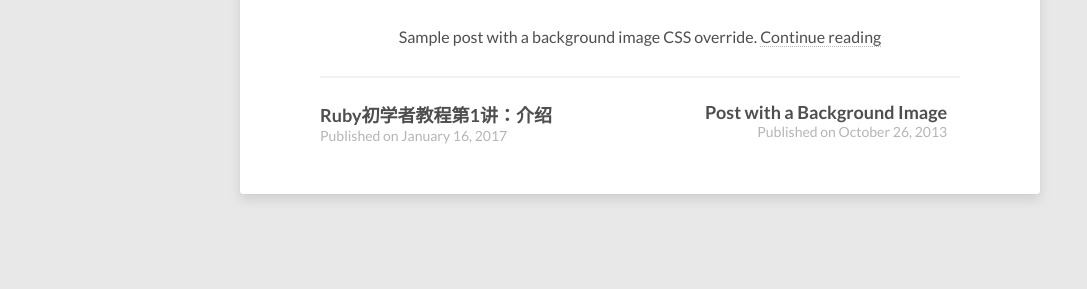
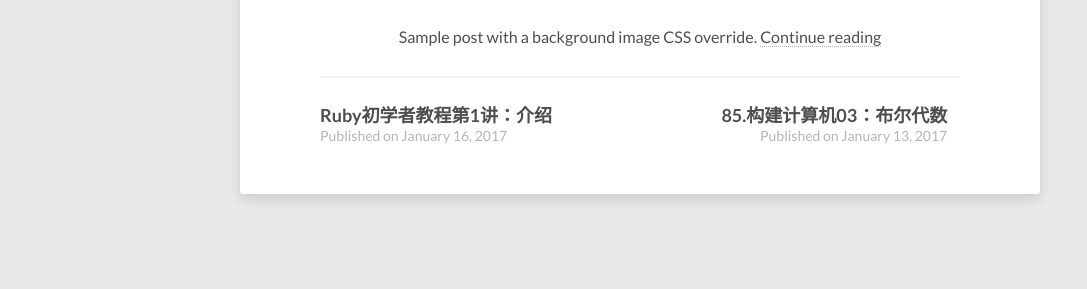
Before and after one commit to snowdj/econapple, a Jekyll site: the page built from _posts/2013-08-12-sample-link-post.md, in a window 1280 px wide. Shown: the part 745-1034 px from the top of the page, without its empty margins (0-1087 px from the left). Built offline with Jekyll 4.4.1, drawn with Linux system fonts in a browser that asks for light colours; nearby versions of some CDN libraries; some of the changed lines change nothing that is shown.

Commit message:
添加文章构造计算机03：布尔代数

```diff
--- a/_config.yml
+++ b/_config.yml
@@ -52,7 +52,7 @@ sass:
 permalink:   /:categories/:title/
 
 # Amount of post to show on home page
-paginate: 5
+paginate: 1
 
 kramdown:
   input: GFM
--- /dev/null
+++ b/_posts/2017-01-13-why-the-boolean-logic-is-important-for-computer-sciences.markdown
@@ -0,0 +1,93 @@
+---
+layout: post
+title: 85.构建计算机03：布尔代数
+description: "Sample post with a background image CSS override."
+tags: [computer]
+image:
+  background: xuanzhi.png
+---
+<div id="目录">
+<h2>Table of Contents</h2>
+<div id="text-table-of-contents">
+<ul>
+<li><a href="#sec-1">1. 翠花，上干货</a></li>
+<li><a href="#sec-2">2. 布尔变量无处不在</a></li>
+<li><a href="#sec-3">3. 布尔的生平</a></li>
+<li><a href="#sec-4">4. 跑个题</a></li>
+<li><a href="#sec-5">5. 布尔代数和逻辑和人工智能</a></li>
+<li><a href="#sec-6">6. 布尔代数和传统代数的区别</a></li>
+<li><a href="#sec-7">7. 布尔代数的运算</a></li>
+</ul>
+</div>
+</div>
+
+# 翠花，上干货<a id="sec-1" name="sec-1"></a>
+
+开始之前，先讲一句干货，以满足一下在后台留言的一些同学，每一期都有人留言说讲的不通俗，没有干货，作为一个负责任的播主，还是听取听众的意见，先把干货端出来，这次音频的内容是讲布尔代数很重要。就这样，布尔代数很重要，只需要知道布尔代数很重要就可以了，至于为啥重要，根本没必要知道，好了，干货结束了，想听干货的同学可以换个电台了，接下来的时间开始吐槽。
+![8501](/images/8501.JPG)
+
+# 布尔变量无处不在<a id="sec-2" name="sec-2"></a>
+
+如果听众中有程序员或者计算机系的学生，一定知道几乎所有常用的编程语言中，不管是C还是C++，还是Java，还是Python，Ruby，在这些编程语言里，常用的数据类型中，一定有个非常重要的类型叫布尔类型。布尔类型里面就是两个值，一个是0，一个是1，或者一个是True，一个是False。有些同学可能会觉得，这简直太无聊了，谁会搞这个发明呢？有这种想法的人并不奇怪，搞出这个发明的人叫乔治•布尔，他发明了一种数学，叫布尔代数。布尔代数发明以后的接近100年中，几乎所有的地球人也是这个想法，谁TMD会用这种发明呢？因此，布尔同学这么出名，并不是因为布尔代数，而是因为微积分以及差分方程这两个数学的分支，只是到了最近，尤其是在1937年一位伟大的计算机先驱香农发现了布尔代数的巨大作用，布尔代数这才开始传播到朋友圈里，然后每个人都开始谈论布尔代数，就好像他们一直以来就很懂一样。
+
+说起来有点讽刺，布尔先生在代数，微积分以及连续数学方面取得的成就当然也是无可比拟的，但是和他在布尔代数方面所取得的成就比起来，还是要黯然失色许多，但是，这么伟大的成就，竟然被埋没了接近100年才被人所发现。
+
+有这样一种可能，在计算机领域，所有的量都可以转换为简单的枚举，只是今天人的认识，还不够深入，有一些已经实现了，有一些还没有实现。不过呢，我认识水平也是非常的有限，不敢对未来做出判断。作为我这个公众号——软件那些事儿——我也只敢光讲一讲布尔先生的生平事迹，对我来说，这些故事已经非常非常的精彩了，尤其是布尔代数如何从默默无闻到现在在计算机领域的无所不能，这个故事起码给我无限的感慨，如果没有香农慧眼识珠，布尔代数也许还要被埋没多少年也不一定，我们这个世界上绝大多数的人都没有什么眼光和远见，大部分人只是跟跟风，发发朋友圈。
+
+布尔先生还算不错了，毕竟他生前也算风光，另一个非常非常悲惨的数学家，就是创立了现代集合论，也就是今天我们微积分的基础，或者说是实数理论的基础，这个人的名字叫康托尔。他提出了集合的等势概念，包括无穷，可数无穷等一系列概念，并且给出了严格的证明。他运气不太好，像布尔代数无人问津，他的无穷概念有人问津。他的理论被喷子盯上了，当时数学界的网红叫克罗内克，由众多的粉丝，当然，他的理论在今天来看是错误的，但是当时来看，他是正确的。现在，我们仍然可以看到克罗内克的名字，就是在线性代数的课本上，我们会学到一个叫克罗内克积的东西，就是这个当年喜欢攻击别人的数学家。克罗内克发动了一波又一波的喷子大军，在媒体，报纸杂志上对康托尔口诛笔伐。
+
+结果康托尔同学的心理素质不是很好，而且反击的手法也不够简单粗暴有效，喷子们对康托尔采取的是谩骂和讥讽，结果康托尔同学竟然公开发论文，对他的理论进行严格证明，，使用了归纳反证法来论证他的理论是正确的，然后让喷子们来找出逻辑漏洞。人家是喷子，哪管什么逻辑漏洞，反正也看不懂啥叫归纳反证法，继续喷。康托尔最后患上了严重的抑郁症，最后精神失常了，最后在一个精神病医院很凄惨的死去了。然后，又过了很多年，喷他的人也都死了以后。后人才发现，康托尔是正确的，然后我们整个现代的数学大厦的根基，康托尔的集合的理论功不可没。好了，我又跑题了，强行拐弯拐回来，继续讲布尔先生。
+![8502](/images/8502.JPG)
+
+# 布尔的生平<a id="sec-3" name="sec-3"></a>
+
+国内喜欢找一些人当励志的典型，但是励志的典型并不多，尤其是中国几千年延续到今天所采用的都是皇帝说了算，很难找到励志的典型，尤其是中国除了四大发明，也确实没啥可以拿得出手的东西，而且四大发明这个说法，只广泛的影响了中国，你去问一个外国人，90%的可能，他们不知道啥叫四大发明。本文的主角，布尔先生，也算是个励志的典型，和上一次所说的法拉第，是为数不多的穷小子成为世界顶级科学家的人之一。
+
+法拉第的老爸是铁匠，布尔的老爸是鞋匠。他所受的正规教育也非常的少，标准的小学生水平，但是，他一直自学数学，完全凭兴趣爱好来学习数学。他是一个老师，大家不要怀疑为啥一个小学毕业生还能当老师呢？难道没有教师资格认证考试么？有没有我不知道，反正，这个学校是布尔自己的学校，非常非常小的一个学校，类似于现在的补习班的规模，最初的老师就是他自己一个人，教几个小孩，最后这个学校成了一个规模不大的中学，老师仍然不多，学校的规模依然不大。布尔就这么一个数学爱好者吧，他生前的公认是个老师，后来由于交友广泛，外加老师当的不错，就去大学当老师了，科克大学的老师。
+
+他自认为自己不是学术精英，而是一个自学成才的老师。这个评价并不是可以的谦虚，应该还算是比较公道的一个自我评价，因为他生前布尔代数并没有像今天这么火热，而是无人问津的一个科学，而他擅长的领域，微积分以及连续数学，差分方程领域，他又不是开创者，因此，我猜测这个自我评价应该还是很严谨的。因为布尔的传记里，对布尔的评价就是一个严谨并且极其认真，工作非常努力的一个人。布尔这个人其实人生的大部分时间都是单身，痴迷于研究数学和教别人数学，因此在40岁的时候，才脱单，结婚了，娶了一个比他小17岁的女孩为妻，然后他们两个人共同生活了9年，在49岁的时候，布尔冒着大雨去教课，结果淋病了，得了肺炎，就去世了。布尔的生平，很多信息都是他的妻子和他的姐姐整理出来的。
+
+再多说一句，布尔虽然只和他的妻子生活了9年，但是，在这9年中，他们生了5个女儿，然后，他的5个女儿每一个都是非常有影响力的人，如果自己没有影响力，自己的后代就有影响力，就是布尔的孙子孙女辈，布尔的妻子非常的长寿，布尔去世52年以后，她才去世。
+
+布尔的大女儿生的两个孩子，如果年龄稍大的中国人应该知道，老大儿子和女儿，应该喊布尔外祖父，这两个人的中国名字叫韩丁和寒雪，是毛泽东的崇拜者，也是中国绿卡获得的第一人，两人都有在中国长期生活的经历，在70年代，是中国家喻户晓的“老朋友”。周恩来多次接见他们，寒雪在中国逝世，寒雪的子女目前都在中国的大学里当教授，大家有兴趣可以搜搜看看。他们都还健在，对于他们的选择，我们也不能说啥，是非常非常靠谱的，非常非常坚定的共产主义者。寒雪是美国的核物理专家，依然放弃美国的事业，来到中国北京养奶牛，她们两口子为了共产主义在中国养了一辈子牛，而且，对母牛的血统非常的执着，一定要是从革命圣地延安引进的母牛，这位有理想的老人去世了，她最大的担忧是怕她的农场被拆迁了，她养的那些牛就没有地方可去了。她最大的遗憾是现在的人都忙着赚钱，都不去革命了！我都不好评价什么。寒雪的老师是费米，他的同学是杨振宁，
+
+布尔的后代好多牛人，包括流体力学，四纬几何的重要贡献者，还有作家，牛氓的作者伏尼契也是布尔的后代。现在人工智能特别的流行，深度学习之父的名字叫杰弗里•辛顿，按照辈份的话，是布尔的重孙辈。
+
+# 跑个题<a id="sec-4" name="sec-4"></a>
+
+好像又跑题了，又不是干货了，既然跑题了，我就谈一下干货这个事儿。我觉得想听干货的人，脑袋是有问题的人，只想走个捷径，最好是把一门科学几句话讲出来，类似于考试的划重点，其实，我挺瞧不起天天嚷着让我讲干货的人，爱听不听，别给我提意见。一门科学，比如说本文所讲的布尔代数，是离散数学的一个分支，离散数学又是当代数学最重要的一个分支，或者不能说最重要，我个人认为的最重要吧，离散数学是计算机科学的数学基础，所以我觉得非常重要。如果仔细划分的话，数理逻辑，集合论，图论和近世代数是离散数学的四个分支，其中数理逻辑是基于布尔运算的。我认为任何有用的知识，都不太可能在60秒之内学会的。因为有个关注者，希望我能做一个60秒的版本，而且说，如果一个想法不能在60秒之内讲清楚，这个想法就不值得去了解。
+
+由于微信后台包括喜马拉雅骂我的人已经太多了，每天都有，集中在口音和没有干货上，还有不爱祖国上，我一般是不回复的，如果喷我两三次，我就把它拉黑。我个人觉得数理逻辑也好，人工智能也好，甚至学习一种系鞋带的方法，60秒都不太够。人生说长不长，说短不短，反正到时间了，咱们都不太可能活着和这个世界说再见。那么着急干啥呢，如果有人对布尔代数感兴趣，可以买一本数理逻辑研究一下，里面的公式非常的多，60秒远远不够，仔细研究的话，600天也不是很够。我这个节目里，只能讲其中的一点点，对计算机的原理有点帮助就行，我也没打算把数理逻辑讲清楚，首先我没有这个能力，因为数理逻辑仍然在进化，虽不能说突飞猛进，但是依然慢慢吞吞的影响着这个世界。
+
+# 布尔代数和逻辑和人工智能<a id="sec-5" name="sec-5"></a>
+
+还有人建议我讲人工智能，可能觉得这玩意先进，其实，人工智能并没有多么神奇，就是基于布尔代数的一些运算，等我讲完电脑原理以后，会涉及到人工智能的发展历史，其实如果追本溯源的话，布尔代数就是试图模拟人脑的思维。人类想制造出人工智能，早在几千年前就开始尝试了，因为人类对大脑的理解非常的不够，包括今天，也没有搞定大脑是如何运行的。如果人类能理解大脑的话，早就反编译一个大脑出来了，逆向工程造一个大脑帮我们想问题。但是，搞不定，于是才退而求其次，打算研究一下逻辑，按照大脑的工作方式来研究大脑。早在亚里士多德的年代，亚里士多德就已经开始研究大脑了，他觉得大脑和逻辑有密切的联系。证据就是亚里士多德逻辑学基础的三段论法，这个我就不展开了。
+
+再后来包括莱布尼兹，和牛顿独立发明了微积分的那个家伙，也曾经试图对大脑的思考方式进行研究，他在逻辑学上也有重大的贡献，但是，后来没搞定。再后来就是布尔同学的《逻辑的数学分析》《思维的规律》这两本书的出现，算是搞定了如何用数学把逻辑定义出来。但是，当时的人根本没有注意到这个伟大的成果，很可能布尔同学自己也没有注意到这方面的巨大应用，所以，在布尔代数上，他花费的精力并不是特别多。
+
+我们只看看书名的话，《思维的规律&#x2013;逻辑与概率数学理论的基础》，因为内容看不懂啊，所以，只看书名的话，我们就知道，布尔同学起码已经意识到了，如果用数学来描述大脑的工作方式，也许，我们就真的可以了解大脑的思维，现在来看，可能觉得这有点不靠谱，但是，人类总是这样啊，总觉得这事儿能搞定。既然大脑的思维方式能用数学搞定，那制造出一个大脑，还不简单啊！实际上，就是不简单！
+
+我个人认为，我们离搞清楚大脑的原理还有很大的路要走，离人工智能有更远的路要走，可能人工智能会在围棋上赢人类。但是，我们如何告诉人工智能以下的事情呢？为什么我们去健身房，经常是跑步5分钟，自拍1小时，还要把照片美颜一下发到朋友圈里呢？这个人工智能很难想明白啊。为什么人类去吃个日本料理会拍个照片，去沙县小吃吃个5块钱的炒河粉就不拍照片呢？为什么发生了矛盾，男人之间是撸起袖子干一架，而女人是在背后散播谣言？这个事情在完全搞明白之前，我觉得人工智能还是需要走很长的一段路的。
+
+# 布尔代数和传统代数的区别<a id="sec-6" name="sec-6"></a>
+
+传统代数就是我们上街买个菜，然后算一下给多少钱，或者时间一分等于60秒，60分钟等于1小时，传统的数学给我们的感觉，是连续的，所以，我们才能在谈恋爱的时候说出我永远爱你这种肉麻的话，永远有多远我们不知道，但是，肯定是连续的。布尔代数的出现，一下子改变了这种状态，类似于量子力学的出现，把我们对世界的的认识从连续的状态一下子扩展到离散的状态，比如说我们在炉子边上烤火，能量并不是连续的，而是一份一份的能量过来，能量是可以分成一块一块的不可细分的单位。在布尔代数里，更是这样，什么东西都是可以量子化的，从连续的，变成一个一个的。就像前面我说的，当你对你女朋友说永远爱她的时候，这个永远是可以分成一个一个的不可细分的小永远，最后才组成了一个大永远。这就是布尔代数的方法，因此，这门课的名字叫离散数学，万物都是离散的，否则为啥不叫整体数学呢？
+![8503](/images/8503.JPG)
+
+只有把万物都想像成离散的，从连续的变成一个一个不连续的，也就是全都量子化，才能用到布尔代数里的运算，布尔代数里最重要的三个运算，与或非。说来很奇怪，我们的计算机，无论多么复杂，无论多么的智能，最后就是做这三个运算，与或非。在计算机中，只需要两个数字，0和1来表示布尔代数中的两个值。布尔代数的伟大在于，把数学和逻辑结合在了一起，而且只要两个状态就可以，在电脑中，就是高电平和低电平，电压高一点还是低一点。同样，我们也可以用继电器来表示这两个状态，当弹簧弹开的时候，代表数字0，当弹簧片闭合的时候，代表数字1。就是这么简单直接粗暴。
+
+# 布尔代数的运算<a id="sec-7" name="sec-7"></a>
+
+布尔代数的三个基本的运算，与或非。比如我们有一个集合代表所有的人类，用数字1来表示，有一个集合M代表所有的男人，有一个集合F代表所有的女人，这时候，M + F = 1。因此在布尔代数里的加号和数字1和传统代数里的加号以及数字1表示的意义并不相同。这一点，以后我可能会用到公式，希望大家明白这一点。
+
+还是上面这个例子，M代表所有的男人，F代表所有的女人，那M和F的并集就是0，因为人就是分为女人和男人，不可能一个人同时是女人又同时是男人，当然现在科技发达了，凡事都有可能，但是在布尔代数里，我们认为是不可能的，公式是这样写的 M X F = 0。在这里，乘号和数字0的意义和传统代数里的意义也不同。
+
+我为什么要强调呢，那是因为上一次节目里，我画了一个电磁铁的电路图，有个互联网思维的哥们跑过来跟我说我说错了，电磁铁画错了，一段导线缠在一个铁棍上通电，怎么可能产生磁力呢？不管怎么说了，这件事情是我做公众号以来收到的最好的留言。
+
+好了，电脑的数学基础就稍微的讲一点点，布尔代数，然后，接下来就用继电器去实现这个布尔代数的理论。至于用布尔代数和基于布尔代数的电路能不能实现人工智能，这个我也不好说。有时候我老婆在看包，我就问她，别看了，直接买下来吧，然后她说不用，这个时候，基于我经常判断错，她说的不买有时候是买，我就会确认以下，到底买不买？她会说：废话！这个时候，我就更疑惑了，这个废话，是说买还是不买呢？
+
+我想知道的是，什么时候，人工智能可以帮我判断一下呢？
+
+好了，这期就到这里，下期再见！
+
+![weixin](/images/weixin.jpg)
```
Also changed, not shown: images/8501.JPG (added), images/8502.JPG (added), images/8503.JPG (added), images/weixin.jpg (added).
